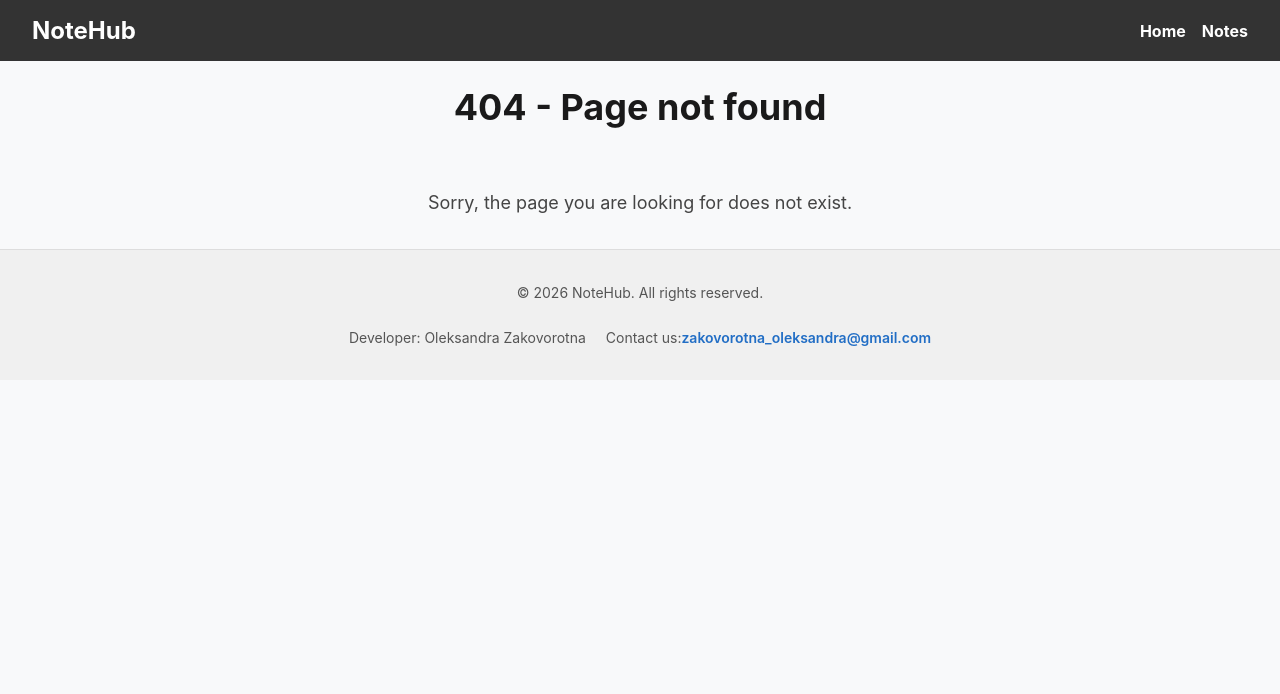
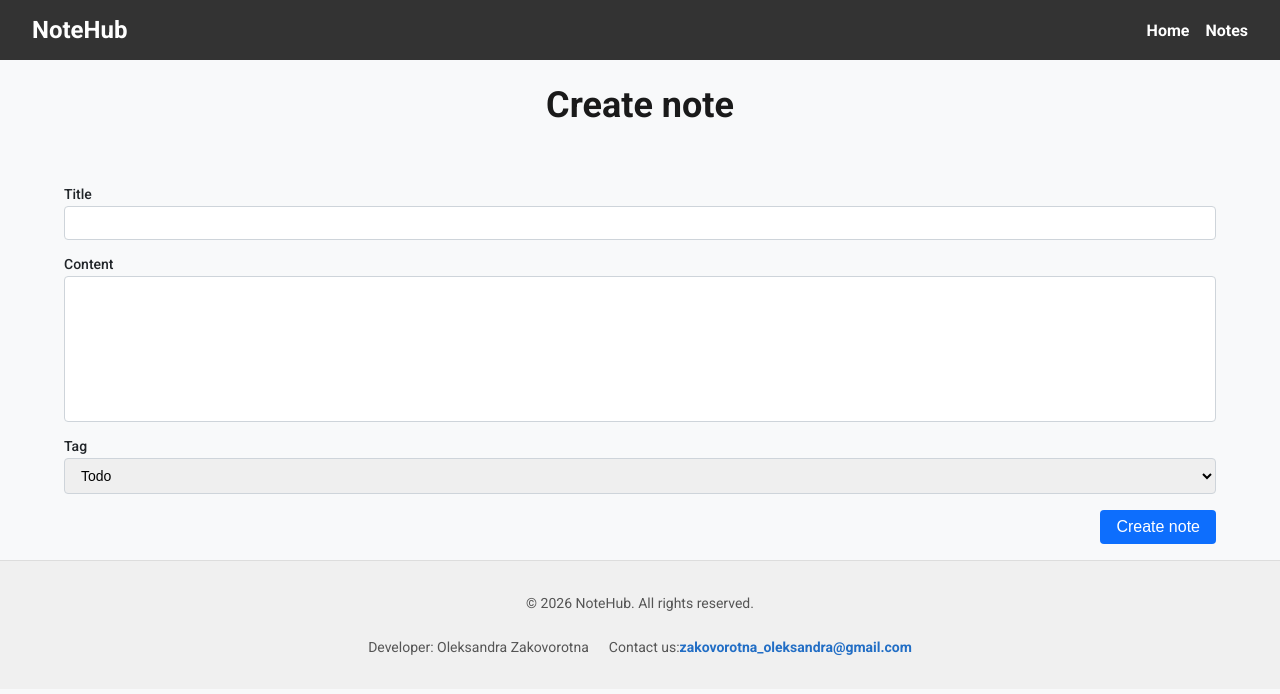
Before and after one commit to OleksandraZakovorotna/08-zustand, a Next.js app: page /notes/action/create in a window 1280 px wide. Before the commit this address had no page. Shown: the top 694 px of the page. Built offline with nearby package versions, Linux system fonts and the light colour scheme; no server answers.

Commit message:
zustand hw

```diff
--- a/app/globals.css
+++ b/app/globals.css
@@ -1,6 +1,5 @@
 body {
-  font-family: -apple-system, BlinkMacSystemFont, "Segoe UI", Roboto, Oxygen,
-    Ubuntu, Cantarell, "Helvetica Neue", sans-serif;
+  font-family: var(--font-roboto), sans-serif;
   display: flex;
   flex-direction: column;
   min-height: 100vh;
--- a/app/layout.tsx
+++ b/app/layout.tsx
@@ -1,24 +1,32 @@
 import type { Metadata } from "next";
-import { Geist, Geist_Mono } from "next/font/google";
+import { Roboto } from "next/font/google";
 import "./globals.css";
 import Header from "@/components/Header/Header";
 import Footer from "../components/Footer/Footer";
 import TanStackProvider from "../components/TanStackProvider/TanStackProvider";
 
-const geistSans = Geist({
-  variable: "--font-geist-sans",
+const robotoFont = Roboto({
+  variable: "--font-roboto",
+  weight: ["400", "500", "700"],
   subsets: ["latin"],
-});
-
-const geistMono = Geist_Mono({
-  variable: "--font-geist-mono",
-  subsets: ["latin"],
+  display: "swap",
 });
 
 export const metadata: Metadata = {
   title: "Create Next App",
   description: "Generated by create next app",
-};
+  openGraph: {
+    title: "Create Next App",
+    description: "Generated by create next app",
+    images: [
+      {
+        url: 'https://ac.goit.global/fullstack/react/notehub-og-meta.jpg',
+        width: 1200,
+        height: 630,
+        alt: 'NoteHub',
+      },]
+  }
+}
 
 
 export default function RootLayout({
@@ -30,7 +38,7 @@ export default function RootLayout({
 }>) {
   return (
     <html lang='en'>
-      <body className={`${geistSans.variable} ${geistMono.variable}`}>
+      <body className={`${robotoFont.variable}`}>
         <TanStackProvider>
         <Header />
           <main>
--- a/app/not-found.tsx
+++ b/app/not-found.tsx
@@ -1,6 +1,25 @@
+import { Metadata } from 'next';
 import css from './not-found.module.css';
 
+export const metadata: Metadata = {
+  title: "404 - Page not found",
+  description: "Sorry, the page you are looking for does not exist.",
+  openGraph: {
+      title: "404 - Page not found",
+      url: "https://localhost:3000/404",
+    description: "Sorry, the page you are looking for does not exist.",
+    images: [
+      {
+        url: 'https://cdn.pixabay.com/photo/2021/07/21/12/49/error-6482984_1280.png',
+        width: 1200,
+        height: 630,
+        alt: 'Page not found',
+      },]
+  }
+}
+
 export default function NotFound() {
+
     return (
         <div className={css.container}>
             <h1 className={css.title}>404 - Page not found</h1>
--- /dev/null
+++ b/app/notes/action/create/page.tsx
@@ -0,0 +1,5 @@
+import CreateNote from "@/components/CreateNote/CreateNote";
+
+export default function CreateNotePage() {
+    return <CreateNote />
+}
--- /dev/null
+++ b/components/CreateNote/CreateNote.module.css
@@ -0,0 +1,18 @@
+.main {
+    flex: 1;
+}
+
+.container {
+    width: 90%;
+    max-width: 1280px;
+    margin: 0px auto;
+    padding: 0 16px 16px;
+}
+
+.title {
+    font-size: 36px;
+    font-weight: 700;
+    color: #1a1a1a;
+    margin-bottom: 60px;
+    text-align: center;
+}
--- /dev/null
+++ b/components/CreateNote/CreateNote.tsx
@@ -0,0 +1,13 @@
+import NoteForm from "../NoteForm/NoteForm";
+import css from "./CreateNote.module.css";
+
+export default function CreateNote() {
+    return (
+        <main className={css.main}>
+            <div className={css.container}>
+                <h1 className={css.title}>Create note</h1>
+	                {<NoteForm />}
+            </div>
+        </main>
+    )
+}
--- a/components/NoteForm/NoteForm.tsx
+++ b/components/NoteForm/NoteForm.tsx
@@ -1,104 +1,118 @@
+"use client";
+
 import css from "./NoteForm.module.css";
-import { Field, Form, Formik, ErrorMessage } from 'formik';
-import * as Yup from 'yup';
 import { useMutation, useQueryClient } from "@tanstack/react-query";
 import { createNote } from "@/lib/api"
+import { Metadata } from "next";
+import { useRouter } from "next/navigation";
+import { useNoteStore } from "@/lib/store/noteStore";
 
-interface NoteFormValues {
-    title: string,
-    content: string,
-    tag: 'Todo' | 'Work' | 'Personal' | 'Meeting' | 'Shopping'
-}
+// interface NoteFormValues {
+//     title: string,
+//     content: string,
+//     tag: 'Todo' | 'Work' | 'Personal' | 'Meeting' | 'Shopping'
+// }
 
-const initialValues: NoteFormValues = {
-    title: '',
-    content: '',
-    tag: "Todo"
-};
 
-const NoteFormSchema = Yup.object().shape({
-    title: Yup.string().min(3, "Title must be at least 3 characters").max(50, "Title must be at most 50 characters").required("Title is required"),
-    content: Yup.string().max(500, "Content must be at most 500 characters"),
-    tag: Yup.string().oneOf(["Todo", "Work", "Personal", "Meeting", "Shopping"], "Invalid tag").required("Tag is required")
-});
-
-interface NoteFormProps {
-    onClose: () => void
+export const metadata: Metadata = {
+    title: "Create New Note",
+    description: "Use this form to create a new note. Fill in the title, content, and select a tag before submitting.",
+    openGraph: {
+        title: "Create New Note",
+        description: "Use this form to create a new note. Fill in the title, content, and select a tag before submitting.",
+        url: "https://localhost:3000/notes/action/create",
+        images: [
+            {
+                url: 'https://ac.goit.global/fullstack/react/notehub-og-meta.jpg',
+                width: 1200,
+                height: 630,
+                alt: "Create New Note"
+            }
+        ]
+    }
 }
 
 
-export default function NoteForm({ onClose }: NoteFormProps) {
+export default function NoteForm() {
 
     const queryClient = useQueryClient();
+
+    const { draft, setDraft, clearDraft } = useNoteStore();
+
+     const router = useRouter();
 
     const mutation = useMutation({
         mutationFn: createNote,
         onSuccess() {
             queryClient.invalidateQueries({ queryKey: ["notes"] });
-            onClose();
-            mutation.reset();
+            clearDraft();
+            router.push("/notes/filter/all");
         }
     })
 
 
     const handleSubmit = (
-        values: NoteFormValues,
+        event: React.FormEvent
     ) => {
+        event.preventDefault();
         mutation.mutate(
             {
-                title: values.title,
-                content: values.content,
-                tag: values.tag
+                title: draft.title,
+                content: draft.content,
+                tag: draft.tag
             }
         )
     };
 
+    const handleChange = (
+        event: React.ChangeEvent<HTMLInputElement | HTMLTextAreaElement | HTMLSelectElement>
+    ) => {
+
+        setDraft( {
+            ...draft,
+            [event.target.name]: event.target.value
+        });
+    };
 
     return (
-        <Formik
-            initialValues={initialValues}
-            validationSchema={NoteFormSchema}
-            onSubmit={handleSubmit}>
-            <Form className={css.form}>
+
+        <form className={css.form} onSubmit={handleSubmit}>
             <div className={css.formGroup}>
                 <label htmlFor="title">Title</label>
-                <Field id="title" type="text" name="title" className={css.input} />
-                <ErrorMessage component="span" name="title" className={css.error} />
+                <input id="title" type="text" name="title" className={css.input} value={draft.title} onChange={handleChange} />
             </div>
 
             <div className={css.formGroup}>
                 <label htmlFor="content">Content</label>
-                <Field
+                <textarea
                     id="content"
                     name="content"
-                    as="textarea"
                     rows={8}
                     className={css.textarea}
+                    value={draft.content}
+                    onChange={handleChange}
                     />
-                    <ErrorMessage name="content" component="span"  className={css.error} />
-             </div>
+            </div>
 
             <div className={css.formGroup}>
                 <label htmlFor="tag">Tag</label>
-                <Field
+                <select
                     id="tag"
                     name="tag"
-                    as="select"
                     className={css.select}
+                    value={draft.tag}
+                    onChange={handleChange}
                 >
                     <option value="Todo">Todo</option>
                     <option value="Work">Work</option>
                     <option value="Personal">Personal</option>
                     <option value="Meeting">Meeting</option>
                     <option value="Shopping">Shopping</option>
-                </Field>
-                <ErrorMessage name="tag" component="span" className={css.error} />
+                </select>
             </div>
 
             <div className={css.actions}>
-                <button type="button" className={css.cancelButton} onClick={onClose}>
-                Cancel
-                </button>
+
                 <button
                 type="submit"
                 className={css.submitButton}
@@ -107,7 +121,6 @@ export default function NoteForm({ onClose }: NoteFormProps) {
                 Create note
                 </button>
             </div>
-            </Form>
-        </Formik>
+            </form>
 )
 }
--- /dev/null
+++ b/lib/store/noteStore.tsx
@@ -0,0 +1,39 @@
+// Створіть у папці lib/store файл noteStore.ts і реалізуйте в
+//  ньому Zustand-стор з наступними функціями:
+
+// draft: об’єкт, що містить тимчасові дані форми нотатки
+// (title, content, tag).
+// setDraft(note): функція для оновлення полів чернетки.
+// clearDraft(): функція для очищення чернетки до початкового стану.
+// У якості початкового стану використовуйте наступний об’єкт
+
+import { NewNote } from "@/types/note";
+import { create } from "zustand";
+import {persist} from "zustand/middleware";
+
+const initialDraft: NewNote = {
+  title: '',
+  content: '',
+  tag: 'Todo',
+};
+
+type NoteStore = {
+    draft: NewNote,
+    setDraft: (note: NewNote) => void,
+    clearDraft: () => void;
+}
+
+export const useNoteStore = create<NoteStore>()(persist(
+    (set) => ({
+    draft: initialDraft,
+    setDraft: (note: NewNote) => {
+        set({ draft: note });
+    },
+    clearDraft: () => {
+        set({ draft: initialDraft });
+    }
+    }), {
+        name: 'note-storage',
+        partialize: (state) => ({ draft: state.draft }),
+    })
+);
--- a/package.json
+++ b/package.json
@@ -17,7 +17,8 @@
     "react-dom": "19.2.4",
     "react-paginate": "^8.3.0",
     "use-debounce": "^10.1.1",
-    "yup": "^1.7.1"
+    "yup": "^1.7.1",
+    "zustand": "^5.0.12"
   },
   "devDependencies": {
     "@types/node": "^20",
```
Also changed, not shown: app/notes/[id]/page.tsx (+23 -0 lines), app/notes/filter/[...slug]/Notes.client.tsx (+2 -10 lines), app/notes/filter/[...slug]/page.tsx (+24 -0 lines), 1 other file (tests, documents, lock files or other folders).
